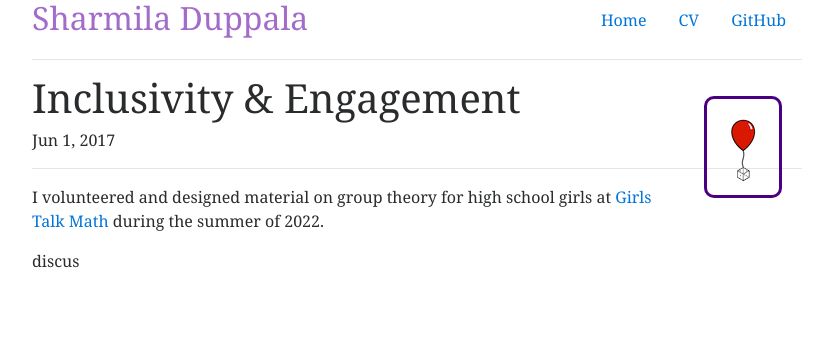
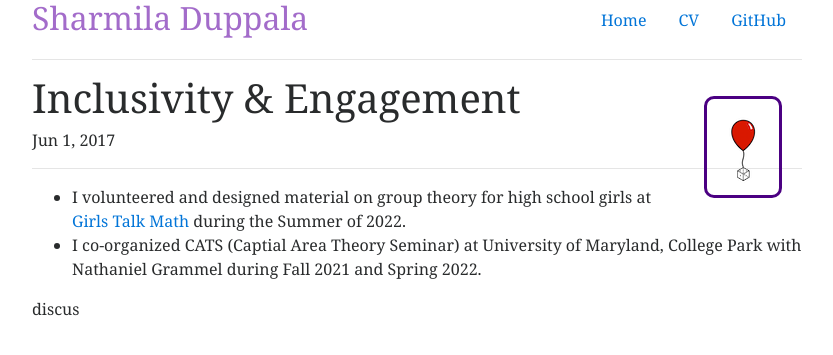
Before and after one commit to trinity24/trinity24.github.io, a Jekyll site: the page built from _posts/2021-05-25-Inclusivity.md, in a window 1280 px wide. Shown: the top 355 px of the page, without its empty margins (223-1056 px from the left). Built offline with Jekyll 4.4.1, drawn with Linux system fonts in a browser that asks for light colours.

Commit message:
final commit

```diff
--- a/_posts/2021-05-25-Inclusivity.md
+++ b/_posts/2021-05-25-Inclusivity.md
@@ -5,4 +5,5 @@ date:   2017-06-01
 categories: post
 personal: true
 ---
- I volunteered and designed material on group theory for high school girls at [Girls Talk Math](http://gtm.math.umd.edu/) during the summer of 2022.
+* I volunteered and designed material on group theory for high school girls at [Girls Talk Math](http://gtm.math.umd.edu/) during the Summer of 2022.
+* I co-organized CATS (Captial Area Theory Seminar) at University of Maryland, College Park with Nathaniel Grammel during Fall 2021 and Spring 2022.
```
